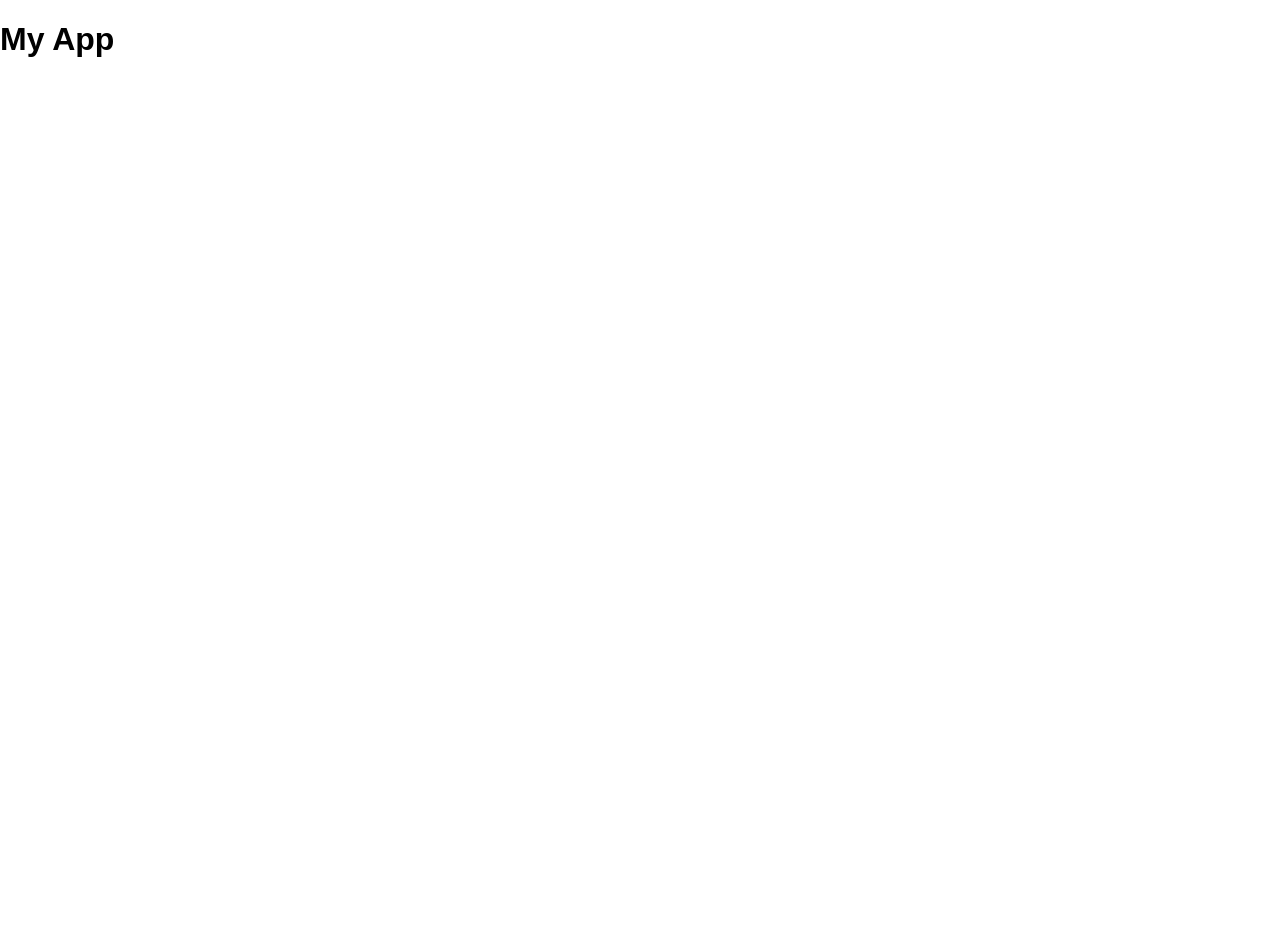
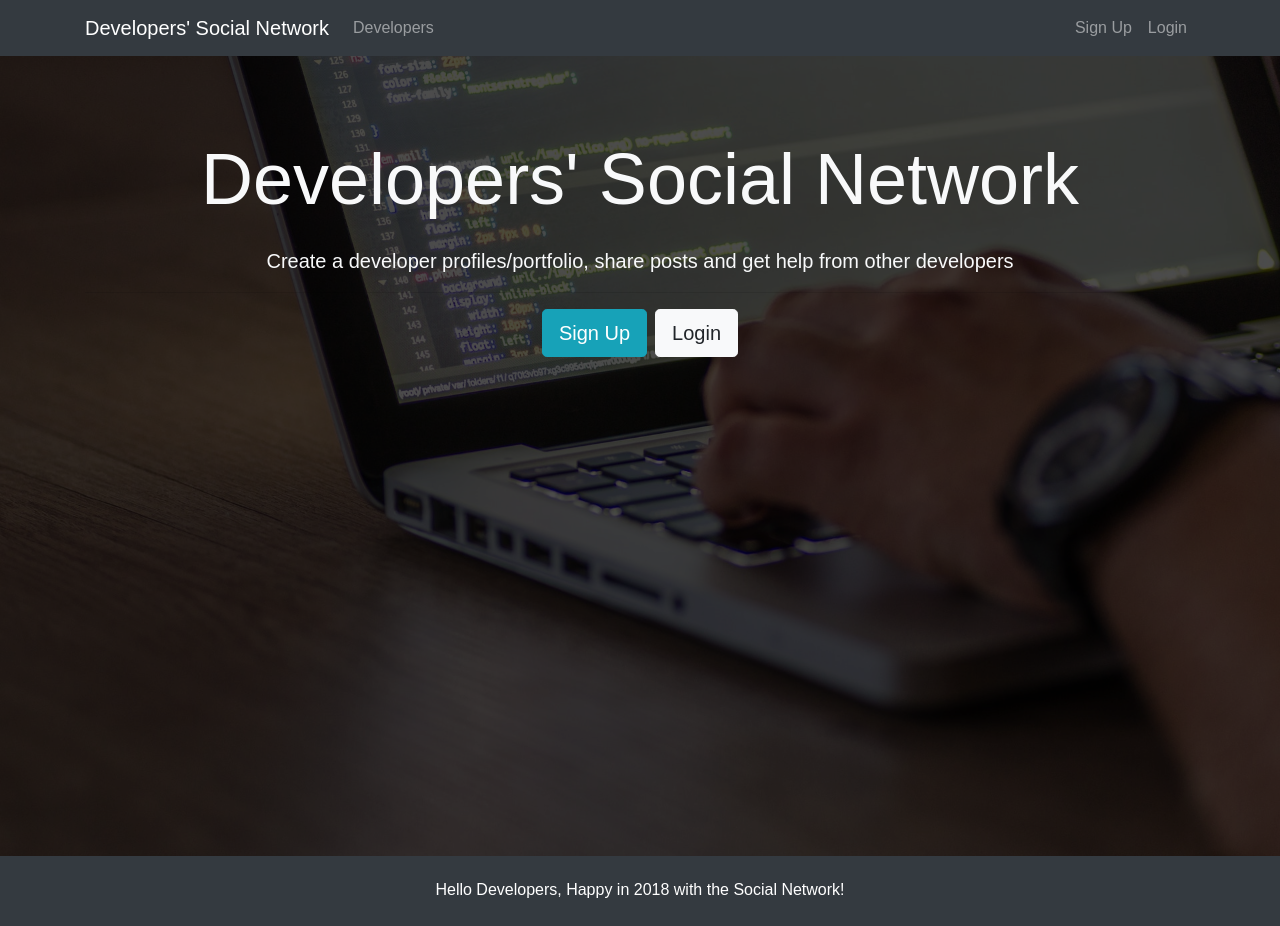
Before and after one commit to hnzhang/social-client, a React (Create React App) app: page / in a window 1280 px wide. Before the commit the page ends 800 px from the top, so only its background shows below. Built offline with nearby package versions, Linux system fonts and the light colour scheme.

Commit message:
static layout setup

```diff
--- a/package.json
+++ b/package.json
@@ -6,6 +6,7 @@
     "axios": "^0.18.0",
     "react": "^16.5.0",
     "react-dom": "^16.5.0",
+    "react-router-dom": "^4.3.1",
     "react-scripts": "1.1.5"
   },
   "scripts": {
--- a/public/index.html
+++ b/public/index.html
@@ -10,31 +10,16 @@
     -->
     <link rel="manifest" href="%PUBLIC_URL%/manifest.json">
     <link rel="shortcut icon" href="%PUBLIC_URL%/favicon.ico">
-    <!--
-      Notice the use of %PUBLIC_URL% in the tags above.
-      It will be replaced with the URL of the `public` folder during the build.
-      Only files inside the `public` folder can be referenced from the HTML.
-
-      Unlike "/favicon.ico" or "favicon.ico", "%PUBLIC_URL%/favicon.ico" will
-      work correctly both with client-side routing and a non-root public URL.
-      Learn how to configure a non-root public URL by running `npm run build`.
-    -->
-    <title>React App</title>
+    <link rel="stylesheet" href="https://stackpath.bootstrapcdn.com/bootstrap/4.1.3/css/bootstrap.min.css" integrity="sha384-MCw98/SFnGE8fJT3GXwEOngsV7Zt27NXFoaoApmYm81iuXoPkFOJwJ8ERdknLPMO" crossorigin="anonymous">
+    <title>Developers' social network</title>
   </head>
   <body>
     <noscript>
       You need to enable JavaScript to run this app.
     </noscript>
     <div id="root"></div>
-    <!--
-      This HTML file is a template.
-      If you open it directly in the browser, you will see an empty page.
-
-      You can add webfonts, meta tags, or analytics to this file.
-      The build step will place the bundled scripts into the <body> tag.
-
-      To begin the development, run `npm start` or `yarn start`.
-      To create a production bundle, use `npm run build` or `yarn build`.
-    -->
+    <script src="https://code.jquery.com/jquery-3.3.1.slim.min.js" integrity="sha384-q8i/X+965DzO0rT7abK41JStQIAqVgRVzpbzo5smXKp4YfRvH+8abtTE1Pi6jizo" crossorigin="anonymous"></script>
+    <script src="https://cdnjs.cloudflare.com/ajax/libs/popper.js/1.14.3/umd/popper.min.js" integrity="sha384-ZMP7rVo3mIykV+2+9J3UJ46jBk0WLaUAdn689aCwoqbBJiSnjAK/l8WvCWPIPm49" crossorigin="anonymous"></script>
+    <script src="https://stackpath.bootstrapcdn.com/bootstrap/4.1.3/js/bootstrap.min.js" integrity="sha384-ChfqqxuZUCnJSK3+MXmPNIyE6ZbWh2IMqE241rYiqJxyMiZ6OW/JmZQ5stwEULTy" crossorigin="anonymous"></script>
   </body>
 </html>
--- a/src/App.js
+++ b/src/App.js
@@ -1,11 +1,16 @@
 import React, { Component } from 'react';
+import Navbar from './components/layout/Navbar';
+import Footer from './components/layout/Footer';
+import Landing from './components/layout/Landing';
 import './App.css';
 
 class App extends Component {
   render() {
     return (
       <div className="App">
-        <h1>My App</h1>
+        <Navbar />
+        <Landing />
+        <Footer />
       </div>
     );
   }
--- /dev/null
+++ b/src/components/layout/Footer.js
@@ -0,0 +1,9 @@
+import React from 'react';
+
+export default () => {
+  return (
+    <footer className="bg-dark text-white mt-5 p-4 text-center">
+      Hello Developers, Happy in {new Date().getFullYear()} with the Social Network!
+    </footer>
+  );
+};
--- /dev/null
+++ b/src/components/layout/Landing.js
@@ -0,0 +1,51 @@
+import React, { Component } from 'react';
+//import { Link } from 'react-router-dom';
+//import { PropTypes } from 'prop-types';
+//import { connect } from 'react-redux';
+
+class Landing extends Component {
+  componentDidMount() {
+//    if (this.props.auth.isAuthenticated) {
+//      this.props.history.push('/dashboard');
+  //  }
+  }
+
+  render() {
+    return (
+      <div className="landing">
+        <div className="dark-overlay landing-inner text-light">
+          <div className="container">
+            <div className="row">
+              <div className="col-md-12 text-center">
+                <h1 className="display-3 mb-4">Developers' Social Network</h1>
+                <p className="lead">
+                  {' '}
+                  Create a developer profiles/portfolio, share posts and get help
+                  from other developers
+                </p>
+                <hr />
+                <a href="/register" className="btn btn-lg btn-info mr-2">
+                  Sign Up
+                </a>
+                <a href="/login" className="btn btn-lg btn-light">
+                  Login
+                </a>
+              </div>
+            </div>
+          </div>
+        </div>
+      </div>
+    );
+  }
+}
+
+//Landing.propTypes = {
+//  auth: PropTypes.object.isRequired
+//};
+
+//const mapStateToProps = state => ({
+//  auth: state.auth
+//});
+
+//export default connect(mapStateToProps)(Landing);
+export default Landing;
--- /dev/null
+++ b/src/components/layout/Navbar.js
@@ -0,0 +1,111 @@
+import React, { Component } from 'react';
+//import { Link } from 'react-router-dom';
+//import PropTypes from 'prop-types';
+//import { connect } from 'react-redux';
+//import { logoutUser } from '../../actions/authActions';
+//import { clearCurrentProfile } from '../../actions/profileActions';
+
+class Navbar extends Component {
+  onLogoutClick(e) {
+    e.preventDefault();
+//    this.props.clearCurrentProfile();
+//    this.props.logoutUser();
+  }
+
+  render() {
+    //const { isAuthenticated, user } = this.props.auth;
+    const { isAuthenticated, user } = { isAuthenticated: false, user:{}};
+
+    const authLinks = (
+      <ul className="navbar-nav ml-auto">
+        <li className="nav-item">
+          <a className="nav-link" href="/feed">
+            Post Feed
+          </a>
+        </li>
+        <li className="nav-item">
+          <a className="nav-link" to="/dashboard">
+            Dashboard
+          </a>
+        </li>
+        <li className="nav-item">
+          <a
+            href=""
+            onClick={this.onLogoutClick.bind(this)}
+            className="nav-link"
+          >
+            <img
+              className="rounded-circle"
+              src={user.avatar}
+              alt={user.name}
+              style={{ width: '25px', marginRight: '5px' }}
+              title="You must have a Gravatar connected to your email to display an image"
+            />{' '}
+            Logout
+          </a>
+        </li>
+      </ul>
+    );
+
+    const guestLinks = (
+      <ul className="navbar-nav ml-auto">
+        <li className="nav-item">
+          <a className="nav-link" href="/register">
+            Sign Up
+          </a>
+        </li>
+        <li className="nav-item">
+          <a className="nav-link" href="/login">
+            Login
+          </a>
+        </li>
+      </ul>
+    );
+
+    return (
+      <nav className="navbar navbar-expand-sm navbar-dark bg-dark mb-4">
+        <div className="container">
+          <a className="navbar-brand" href="/">
+            Developers' Social Network
+          </a>
+          <button
+            className="navbar-toggler"
+            type="button"
+            data-toggle="collapse"
+            data-target="#mobile-nav"
+          >
+            <span className="navbar-toggler-icon" />
+          </button>
+
+          <div className="collapse navbar-collapse" id="mobile-nav">
+            <ul className="navbar-nav mr-auto">
+              <li className="nav-item">
+                <a className="nav-link" href="/profiles">
+                  {' '}
+                  Developers
+                </a>
+              </li>
+            </ul>
+            {isAuthenticated ? authLinks : guestLinks}
+          </div>
+        </div>
+      </nav>
+    );
+  }
+}
+
+/*
+Navbar.propTypes = {
+  logoutUser: PropTypes.func.isRequired,
+  auth: PropTypes.object.isRequired
+};
+
+const mapStateToProps = state => ({
+  auth: state.auth
+});
+
+export default connect(mapStateToProps, { logoutUser, clearCurrentProfile })(
+  Navbar
+);
+*/
+export default Navbar;
```
